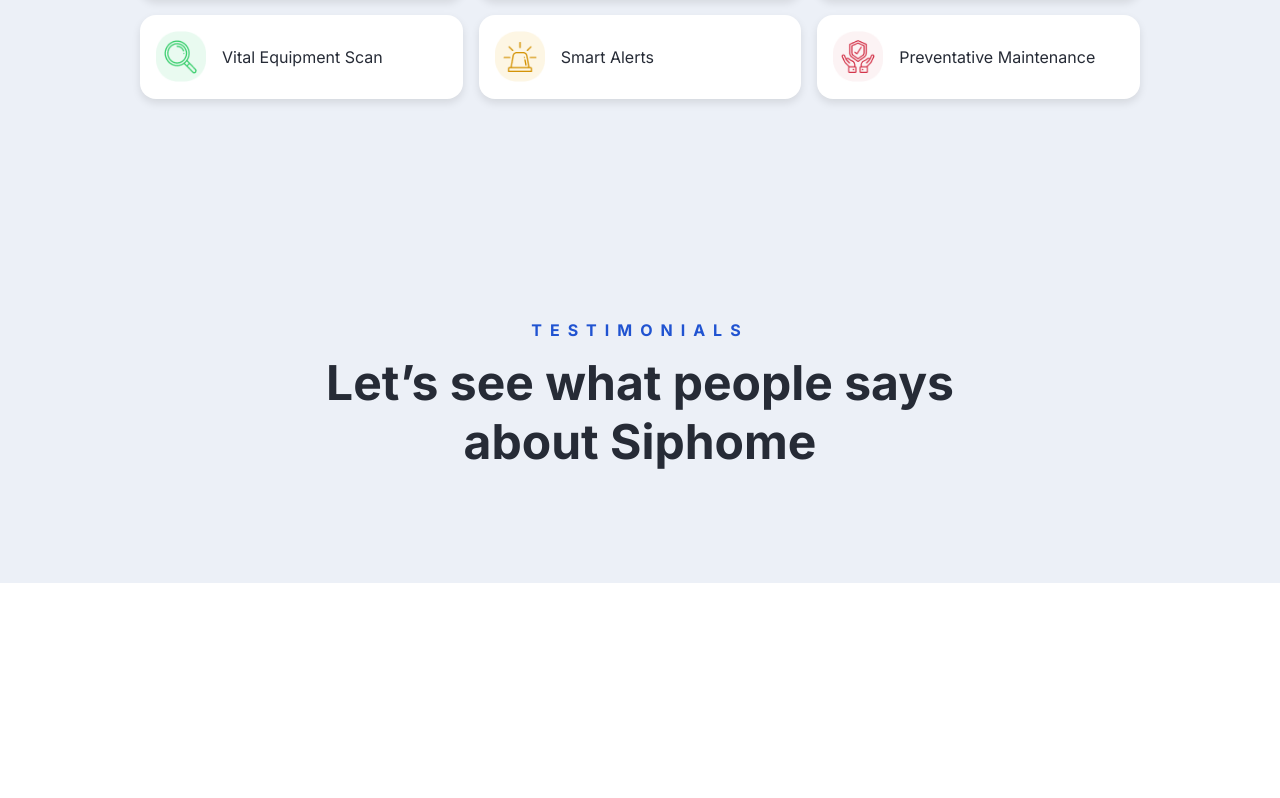
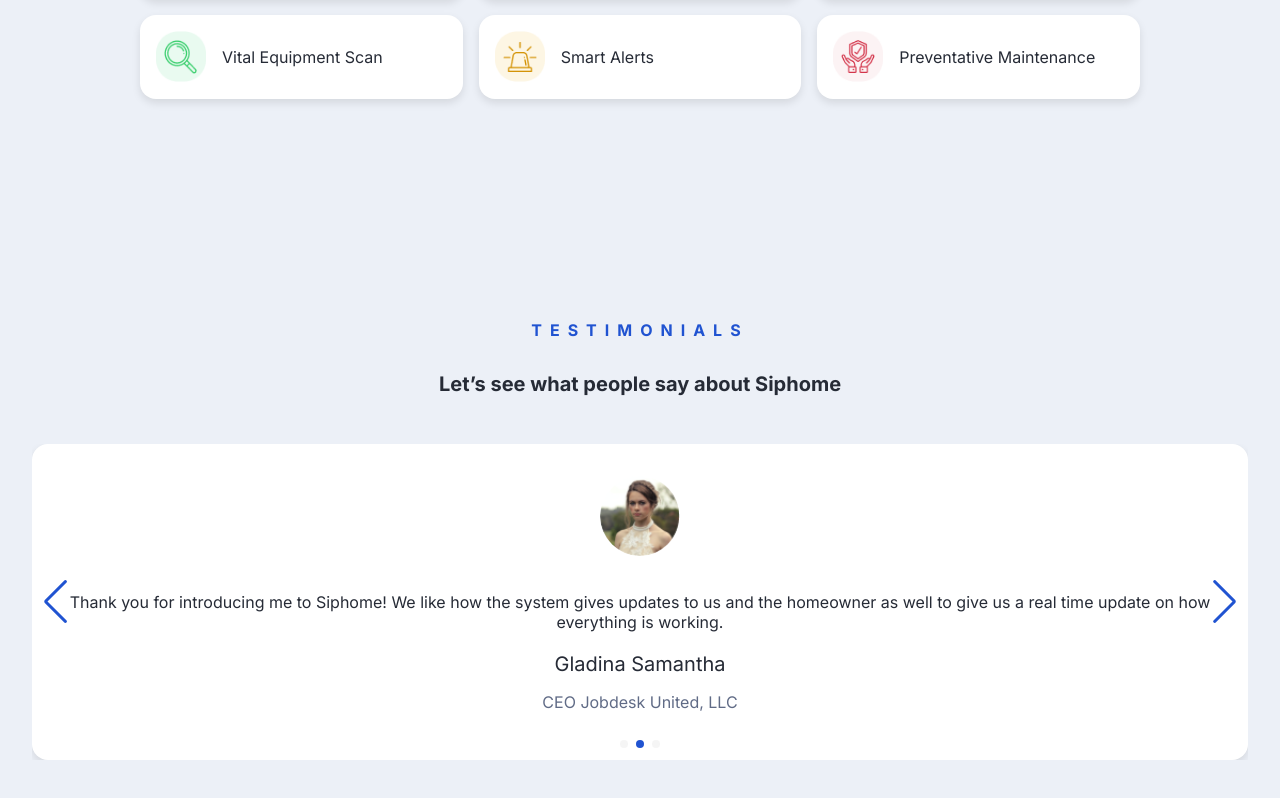
Before and after one commit to Ayyubiy90/siphome, a React (Create React App) app: page / in a window 1280 px wide. Shown: the part 3481-4279 px from the top of the page. Before the commit the page ends 4064 px from the top, so only its background shows below. Built offline with nearby package versions, Linux system fonts and the light colour scheme.

Commit message:
Add Testimonial section with Swiper slider functionality

```diff
--- a/src/components/Testimonial.js
+++ b/src/components/Testimonial.js
@@ -1,16 +1,72 @@
 import React from "react";
+import { Swiper, SwiperSlide } from "swiper/react";
+import { Autoplay, Navigation, Pagination } from "swiper/modules";
+import testimonialPhoto1 from "../assets/testimonial-photo-1.png";
+import testimonialPhoto2 from "../assets/testimonial-photo-2.png";
+import testimonialPhoto3 from "../assets/testimonial-photo-3.png";
+
+import "swiper/css";
+import "swiper/css/navigation";
+import "swiper/css/pagination";
 import "../styles/components/Testimonial.css";
+
+const testimonials = [
+  {
+    photo: testimonialPhoto1,
+    message:
+      "We have been waiting on this product and now that we have installed a few. We think it will make the industry by storm.",
+    name: "Ryan Oliver",
+    role: "Design Manager at Kiluna",
+  },
+  {
+    photo: testimonialPhoto2,
+    message:
+      "Thank you for introducing me to Siphome! We like how the system gives updates to us and the homeowner as well to give us a real time update on how everything is working.",
+    name: "Gladina Samantha",
+    role: "CEO Jobdesk United, LLC",
+  },
+  {
+    photo: testimonialPhoto3,
+    message:
+      "Thank you for introducing me to Siphome! We like how the system gives updates to us and the homeowner as well to give us a real time update on how everything is working.",
+    name: "Gladina Samantha",
+    role: "CEO Jobdesk United, LLC",
+  },
+];
 
 const Testimonial = () => {
   return (
     <section className="testimonial">
-      <div className="testimonial-content">
-        <h2 className="testimonial-title">TESTIMONIALS</h2>
-        <p className="testimonial-subtitle">
-          Let’s see what people says about Siphome
-        </p>
-        {/* Testimonial cards will be added here later */}
-      </div>
+      <h2 className="testimonial-title">TESTIMONIALS</h2>
+      <p className="testimonial-subtitle">
+        Let’s see what people say about Siphome
+      </p>
+
+      <Swiper
+        spaceBetween={20}
+        slidesPerView={1}
+        centeredSlides={true}
+        loop={true}
+        autoplay={{ delay: 5000 }}
+        navigation
+        pagination={{ clickable: true }}
+        modules={[Autoplay, Navigation, Pagination]}
+        className="testimonial-swiper">
+        {testimonials.map((testimonial, index) => (
+          <SwiperSlide key={index} className="testimonial-slide">
+            <div className="testimonial-card">
+              <img
+                src={testimonial.photo}
+                alt={`Testimonial from ${testimonial.name}`}
+                className="testimonial-photo"
+              />
+              <p className="testimonial-message">{testimonial.message}</p>
+              <p className="testimonial-name">{testimonial.name}</p>
+              <p className="testimonial-role">{testimonial.role}</p>
+            </div>
+          </SwiperSlide>
+        ))}
+      </Swiper>
     </section>
   );
 };
--- a/src/styles/components/Testimonial.css
+++ b/src/styles/components/Testimonial.css
@@ -1,4 +1,5 @@
 @import url("https://fonts.googleapis.com/css2?family=Inter:wght@100..900&display=swap");
+@import "/node_modules/swiper/swiper-bundle.min.css";
 
 .testimonial {
   background-color: #ecf0f7;
@@ -11,15 +12,70 @@
   color: #2053d1;
   letter-spacing: 0.5em;
   font-size: 1rem;
+  margin-bottom: 1rem;
   font-weight: bold;
 }
 
 .testimonial-subtitle {
   color: #262b36;
   font-weight: bold;
+  font-size: 1.25rem;
+  margin-bottom: 2rem;
+  margin-top: 0;
+  padding: 1rem;
+}
+
+.testimonial-swiper {
+  width: 100%;
+}
+
+.testimonial-slide {
+  display: flex;
+  justify-content: center;
+}
+
+.testimonial-card {
+  background-color: #ffffff;
+  box-shadow: 0 4px 8px rgba(0, 0, 0, 0.1);
+  border-radius: 1rem;
+  padding: 2rem;
   text-align: center;
-  margin-top: 0;
-  font-size: 3rem;
-  padding-right: 15rem;
-  padding-left: 15rem;
+  position: relative;
 }
+
+.testimonial-photo {
+  width: 80px;
+  height: 80px;
+  border-radius: 50%;
+  margin-bottom: 1rem;
+}
+
+.testimonial-message {
+  color: #262b36;
+  font-size: 1rem;
+  margin-bottom: 1rem;
+}
+
+.testimonial-name {
+  color: #262b36;
+  font-size: 1.25rem;
+  margin-bottom: 0.5rem;
+}
+
+.testimonial-role {
+  color: #606b86;
+  font-size: 1rem;
+}
+
+.swiper-button-next,
+.swiper-button-prev {
+  color: #2053d1;
+}
+
+.swiper-pagination-bullet {
+  background-color: #ccc;
+}
+
+.swiper-pagination-bullet-active {
+  background-color: #2053d1;
+}
```
